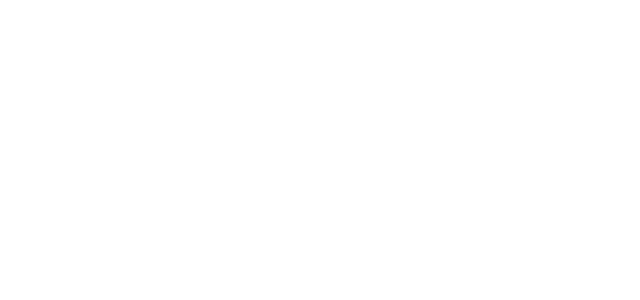
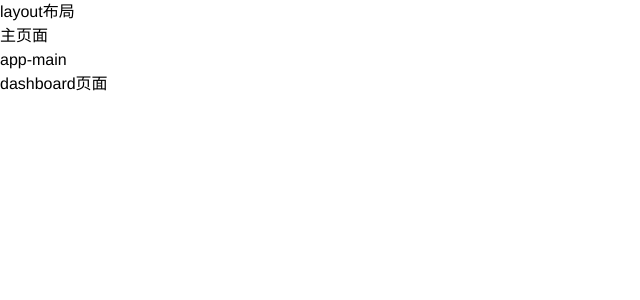
Before and after one commit to yuanjuan/my-vue3-element-admin, a Vue app: page /#/dashboard in a window 1280 px wide. Before the commit this address led to /#/. Shown: the top 300 px of the page, without its empty margins (0-640 px from the left). Built offline with nearby package versions, Linux system fonts and the light colour scheme; sample sign-in values are in the browser's storage.

Commit message:
feat: :sparkles: 添加路由守卫

```diff
--- /dev/null
+++ b/src/layout/components/AppMain.vue
@@ -0,0 +1,7 @@
+<script setup lang="ts"></script>
+<template>
+  <section class="app-main">
+    <div>app-main</div>
+    <router-view></router-view>
+  </section>
+</template>
--- /dev/null
+++ b/src/layout/components/index.ts
@@ -0,0 +1 @@
+export { default as AppMain } from "./AppMain.vue";
--- /dev/null
+++ b/src/layout/index.vue
@@ -0,0 +1,7 @@
+<script setup lang="ts">
+import Main from "./main.vue";
+</script>
+<template>
+  <div>layout布局</div>
+  <Main></Main>
+</template>
--- /dev/null
+++ b/src/layout/main.vue
@@ -0,0 +1,8 @@
+<script setup lang="ts">
+import { AppMain } from "./components/index";
+</script>
+<template>
+  <!--主页面-->
+  <div>主页面</div>
+  <app-main />
+</template>
--- a/src/main.ts
+++ b/src/main.ts
@@ -5,5 +5,6 @@ import "@/styles/index.scss";
 import "uno.css";
 import { createPinia } from "pinia";
 import router from "@/router";
+import "@/permission";
 
 createApp(App).use(router).use(createPinia()).mount("#app");
--- /dev/null
+++ b/src/permission.ts
@@ -0,0 +1,23 @@
+import router from "@/router/index";
+// 白名单路由
+const whiteList = ["/login"];
+
+router.beforeEach((to, from, next) => {
+  const hasToken = localStorage.getItem("accessToken");
+  // 如果hasToken存在，即代表已经登陆过了
+  if (hasToken) {
+    if (to.path === "/login") {
+      // 如果已登录，跳转首页
+      next("/");
+    } else {
+      next();
+    }
+  } else {
+    // 未登陆则跳转到登陆页面,白名单路由可以直接访问
+    if (whiteList.indexOf(to.path) !== -1) {
+      next();
+    } else {
+      next(`/login?redirect=${to.path}`);
+    }
+  }
+});
--- a/src/router/index.ts
+++ b/src/router/index.ts
@@ -1,10 +1,24 @@
 import { createRouter, createWebHashHistory, RouteRecordRaw } from "vue-router";
+export const Layout = () => import("@/layout/index.vue");
 
 export const constantRoutes: RouteRecordRaw[] = [
   {
     path: "/login",
     component: () => import("@/views/login/index.vue"),
     meta: { hidden: true },
+  },
+  {
+    path: "/",
+    name: "/",
+    component: Layout,
+    redirect: "/dashboard",
+    children: [
+      {
+        path: "dashboard",
+        component: () => import("@/views/dashboard/index.vue"),
+        name: "Dashboard",
+      },
+    ],
   },
 ];
 
--- /dev/null
+++ b/src/views/dashboard/index.vue
@@ -0,0 +1,4 @@
+<script setup lang="ts"></script>
+<template>
+  <div>dashboard页面</div>
+</template>
```
